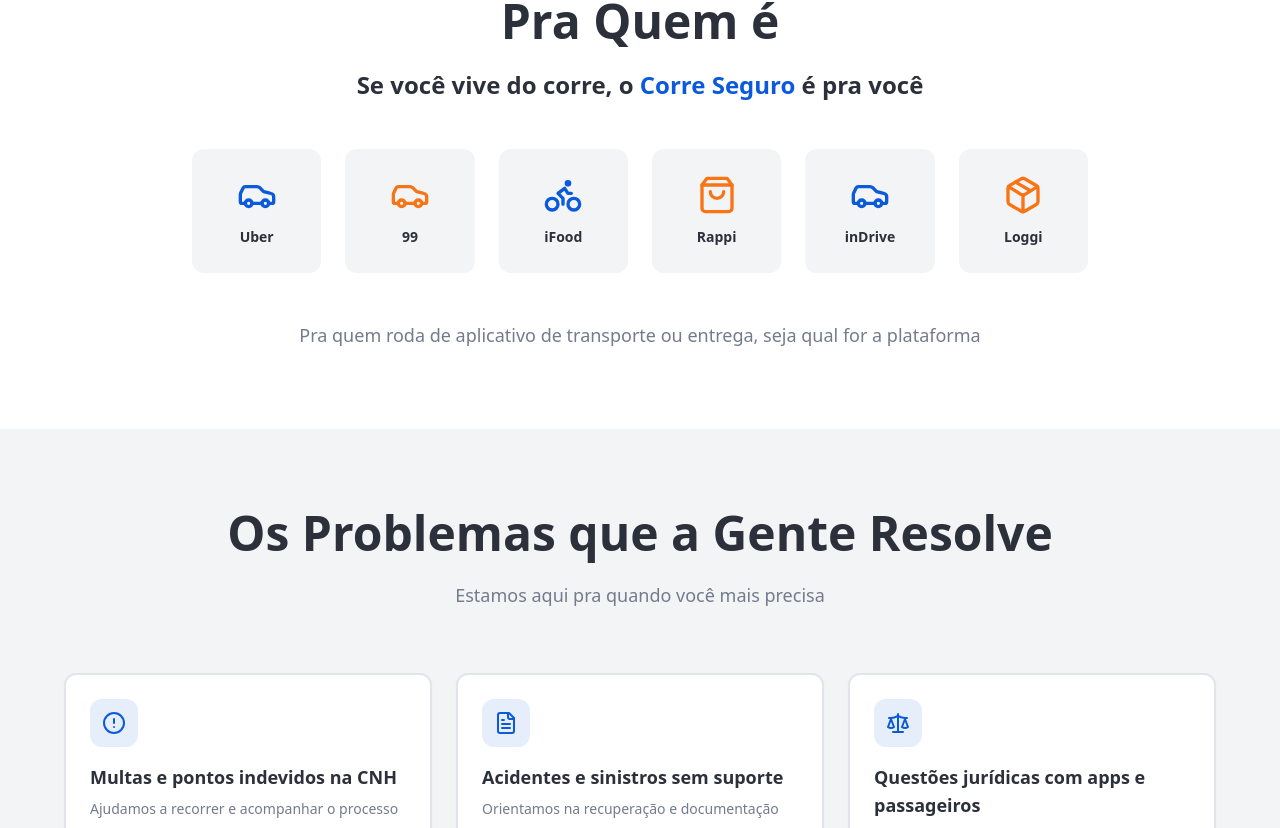
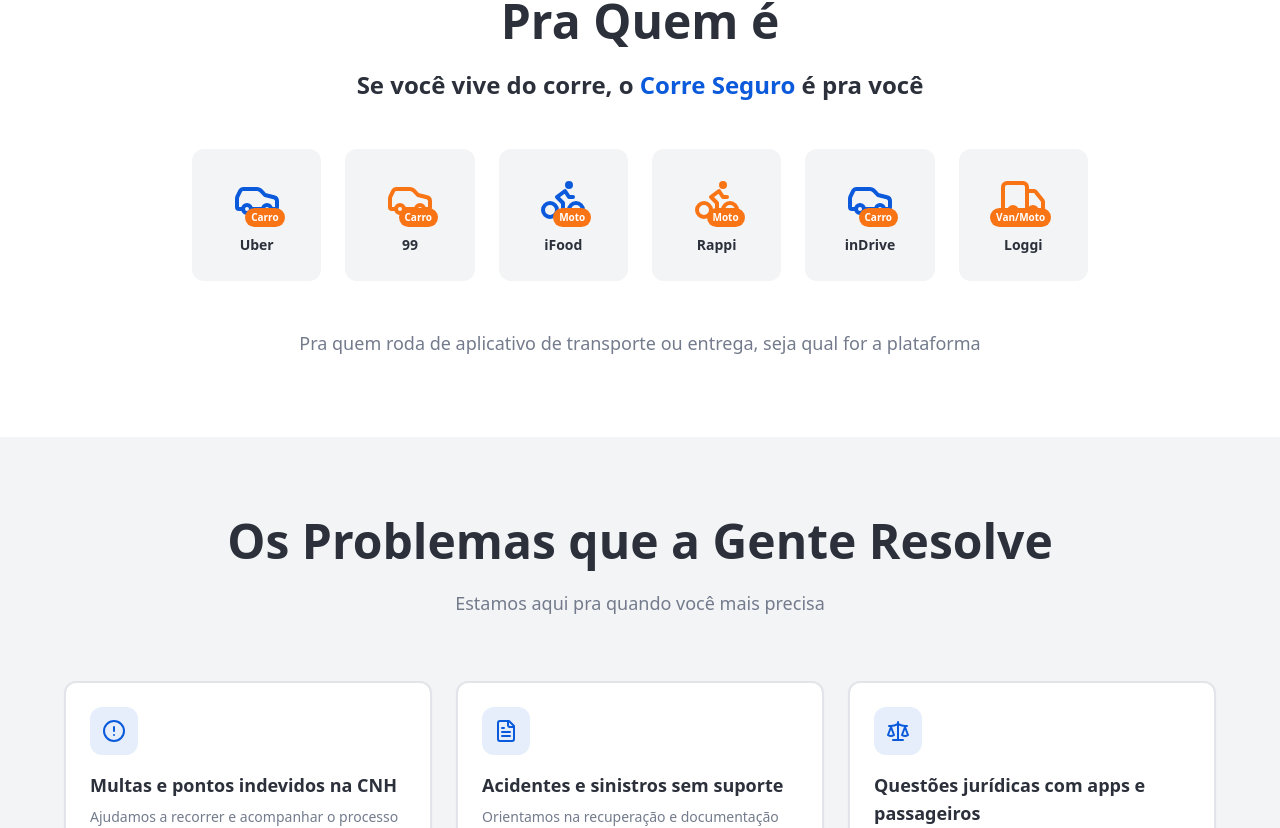
Before and after one commit to willian-del/corre-seguro-app, a React (Vite) app: page / in a window 1280 px wide. Shown: the part 1616-2444 px from the top of the page. Built offline with nearby package versions, Linux system fonts and the light colour scheme; the HTML template or start-up script is replaced by a standard one.

Commit message:
Refactor: Add car icon to ForWho component

```diff
--- a/src/components/ForWho.tsx
+++ b/src/components/ForWho.tsx
@@ -1,13 +1,13 @@
-import { Car, Bike, ShoppingBag, Package } from "lucide-react";
+import { Car, Bike, Package, Truck } from "lucide-react";
 
 const ForWho = () => {
   const apps = [
-    { icon: Car, name: "Uber", color: "text-primary" },
-    { icon: Car, name: "99", color: "text-accent" },
-    { icon: Bike, name: "iFood", color: "text-primary" },
-    { icon: ShoppingBag, name: "Rappi", color: "text-accent" },
-    { icon: Car, name: "inDrive", color: "text-primary" },
-    { icon: Package, name: "Loggi", color: "text-accent" },
+    { icon: Car, name: "Uber", color: "text-primary", type: "Carro" },
+    { icon: Car, name: "99", color: "text-accent", type: "Carro" },
+    { icon: Bike, name: "iFood", color: "text-primary", type: "Moto" },
+    { icon: Bike, name: "Rappi", color: "text-accent", type: "Moto" },
+    { icon: Car, name: "inDrive", color: "text-primary", type: "Carro" },
+    { icon: Truck, name: "Loggi", color: "text-accent", type: "Van/Moto" },
   ];
 
   return (
@@ -25,10 +25,15 @@ const ForWho = () => {
             {apps.map((app, index) => (
               <div
                 key={app.name}
-                className="flex flex-col items-center gap-3 p-6 rounded-xl bg-secondary hover:bg-primary/5 transition-all duration-300 hover:scale-110 animate-scale-in border-2 border-transparent hover:border-primary/20"
+                className="flex flex-col items-center gap-3 p-6 rounded-xl bg-secondary hover:bg-primary/5 transition-all duration-300 hover:scale-110 animate-scale-in border-2 border-transparent hover:border-primary/20 group"
                 style={{ animationDelay: `${index * 100}ms` }}
               >
-                <app.icon className={`w-10 h-10 ${app.color}`} />
+                <div className="relative">
+                  <app.icon className={`w-12 h-12 ${app.color} transition-transform group-hover:scale-110`} />
+                  <span className="absolute -bottom-1 -right-1 text-[10px] font-bold bg-accent text-accent-foreground px-1.5 py-0.5 rounded-full">
+                    {app.type}
+                  </span>
+                </div>
                 <span className="text-sm font-semibold text-foreground">{app.name}</span>
               </div>
             ))}
```
